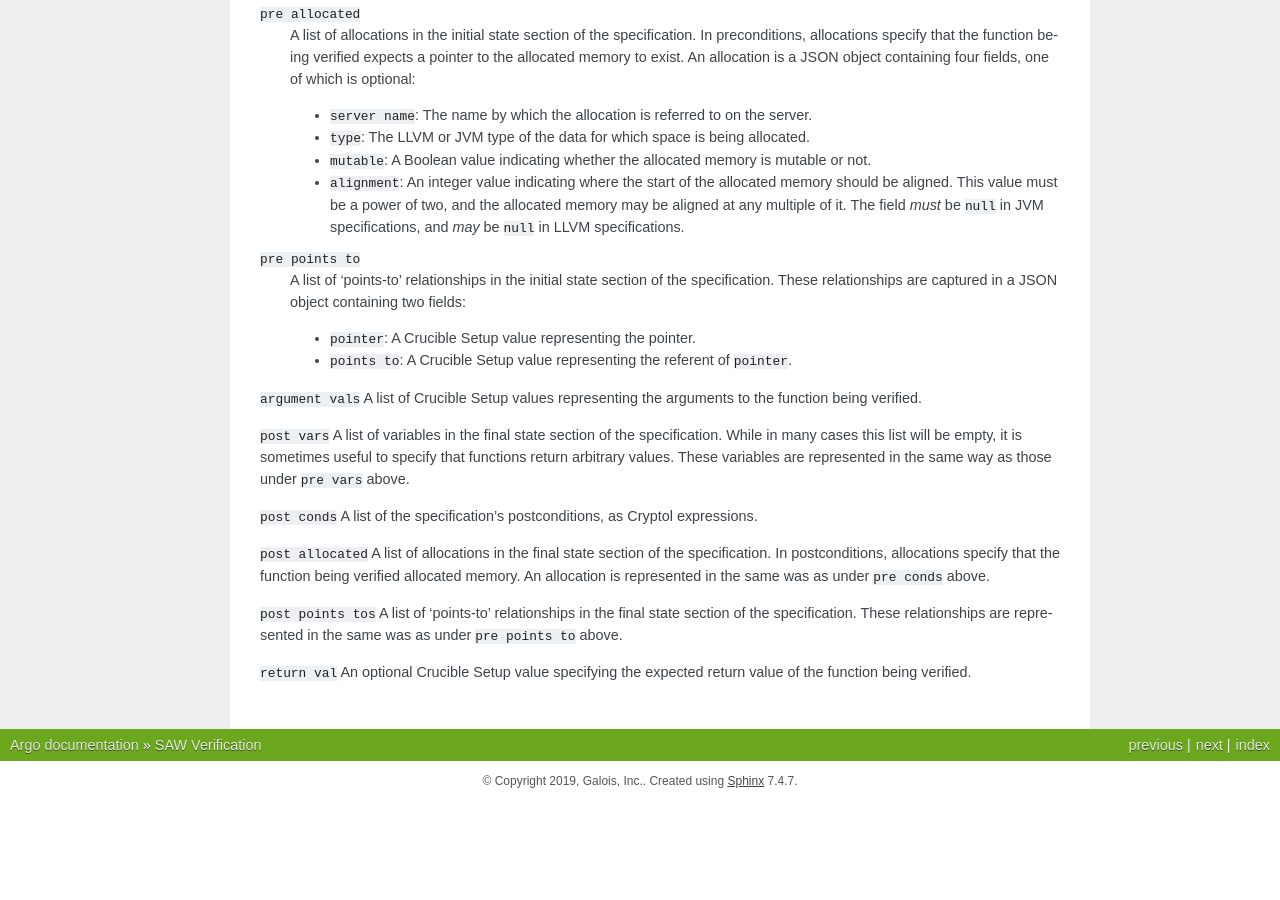
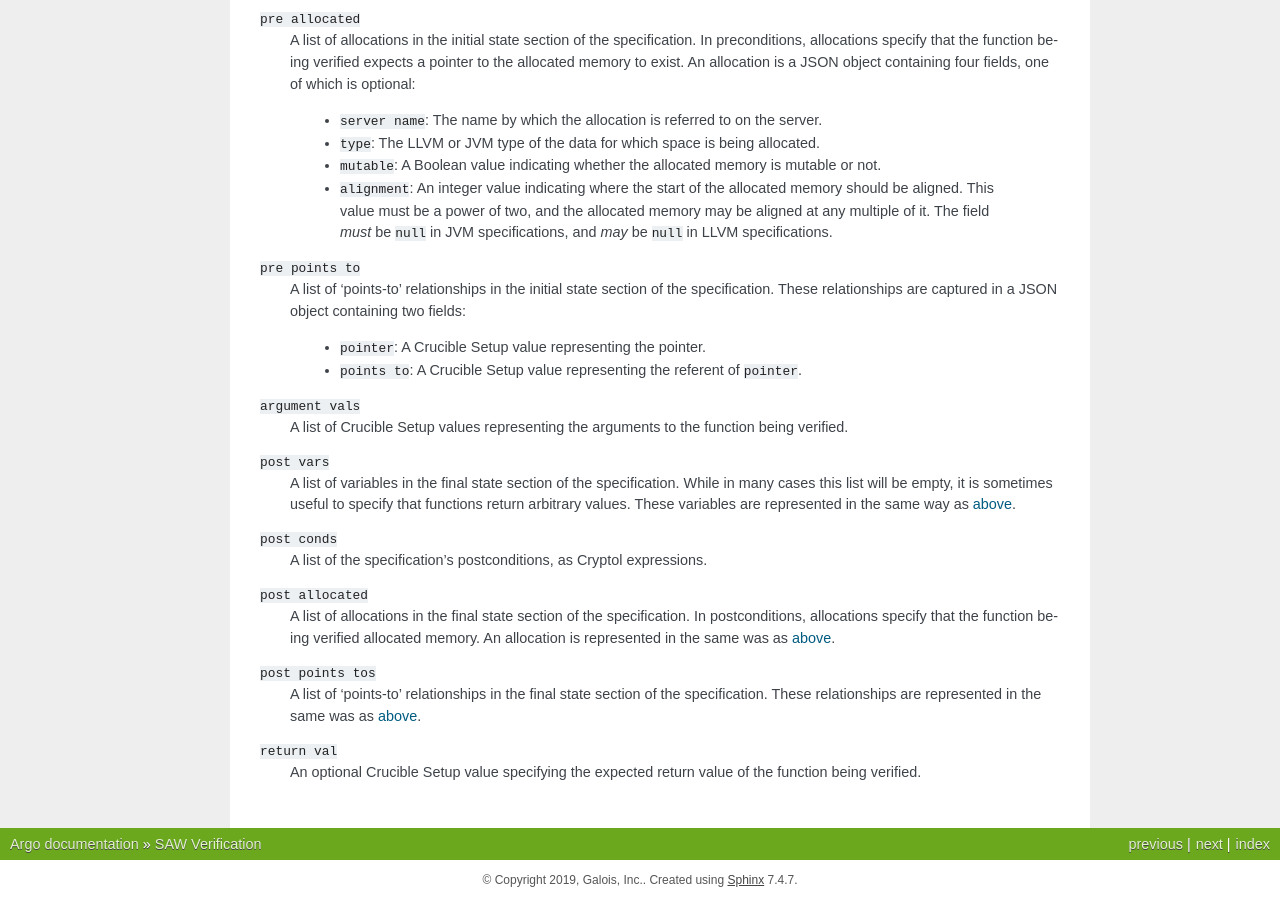
Before and after one commit to GaloisInc/argo, a Sphinx documentation site: the page built from docs/SAW.rst, in a window 1280 px wide and 900 px high, scrolled down 3237 px. Built offline with Sphinx 7.4.7, drawn with Linux system fonts in a browser that asks for light colours; before the commit the page ends 4038 px from its top, so only the background shows below that.

Commit message:
Fixed definition list indents, added internal section labels for easier navigation

```diff
--- a/docs/SAW.rst
+++ b/docs/SAW.rst
@@ -203,29 +207,31 @@ these specifications are represented by a JSON object with the following fields:
   A list of 'points-to' relationships in the initial state section of the specification. These
   relationships are captured in a JSON object containing two fields:
 
+.. _points-to:
+
   - ``pointer``: A Crucible Setup value representing the pointer.
   - ``points to``: A Crucible Setup value representing the referent of ``pointer``.
 
 ``argument vals``
-A list of Crucible Setup values representing the arguments to the function being verified.
+  A list of Crucible Setup values representing the arguments to the function being verified.
 
 ``post vars``
-A list of variables in the final state section of the specification. While in many cases this
-list will be empty, it is sometimes useful to specify that functions return arbitrary values.
-These variables are represented in the same way as those under ``pre vars`` above.
+  A list of variables in the final state section of the specification. While in many cases this
+  list will be empty, it is sometimes useful to specify that functions return arbitrary values.
+  These variables are represented in the same way as :ref:`above<contract-vars>`.
 
 ``post conds``
-A list of the specification's postconditions, as Cryptol expressions.
+  A list of the specification's postconditions, as Cryptol expressions.
 
 ``post allocated``
-A list of allocations in the final state section of the specification. In postconditions,
-allocations specify that the function being verified allocated memory. An allocation is
-represented in the same was as under ``pre conds`` above.
+  A list of allocations in the final state section of the specification. In postconditions,
+  allocations specify that the function being verified allocated memory. An allocation is
+  represented in the same was as :ref:`above<allocation>`.
 
 ``post points tos``
-A list of 'points-to' relationships in the final state section of the specification. These
-relationships are represented in the same was as under ``pre points to`` above.
+  A list of 'points-to' relationships in the final state section of the specification. These
+  relationships are represented in the same was as :ref:`above<points-to>`.
 
 
 ``return val``
-An optional Crucible Setup value specifying the expected return value of the function being verified.
+  An optional Crucible Setup value specifying the expected return value of the function being verified.
```
Also changed, not shown: other parts of docs/SAW.rst (+4 -0 lines).
